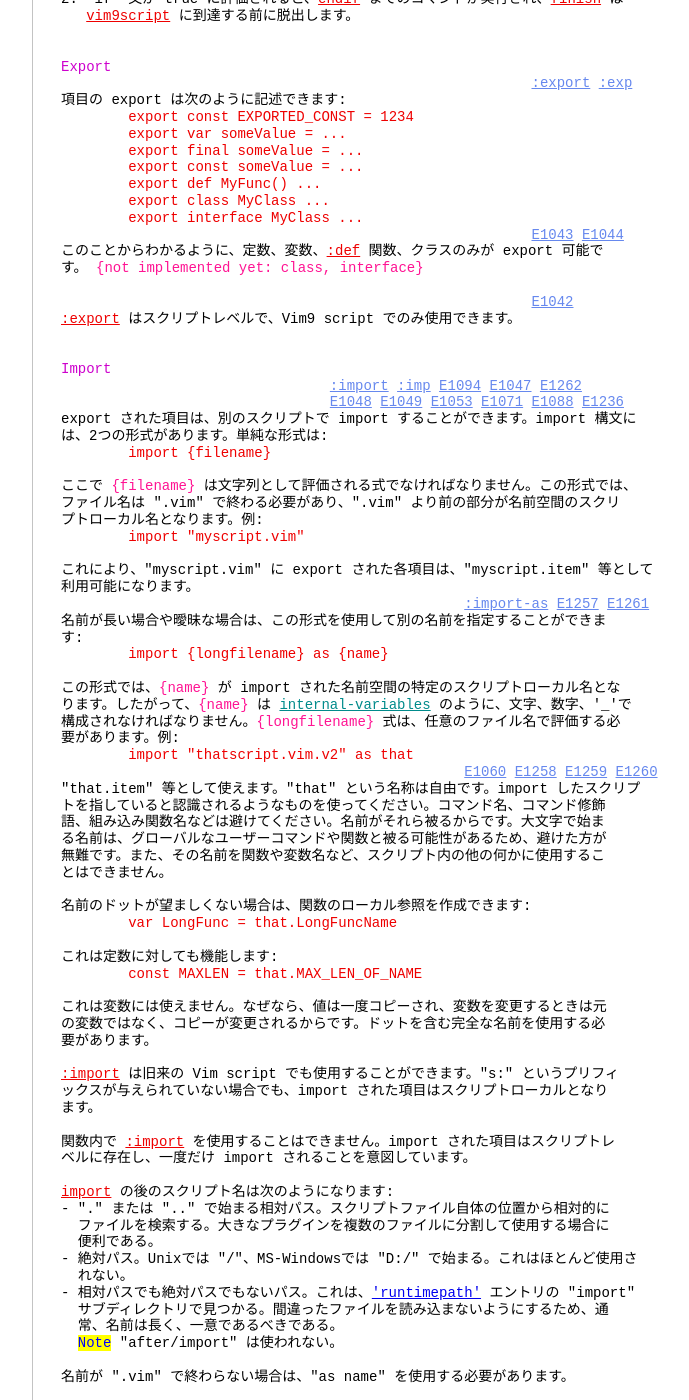
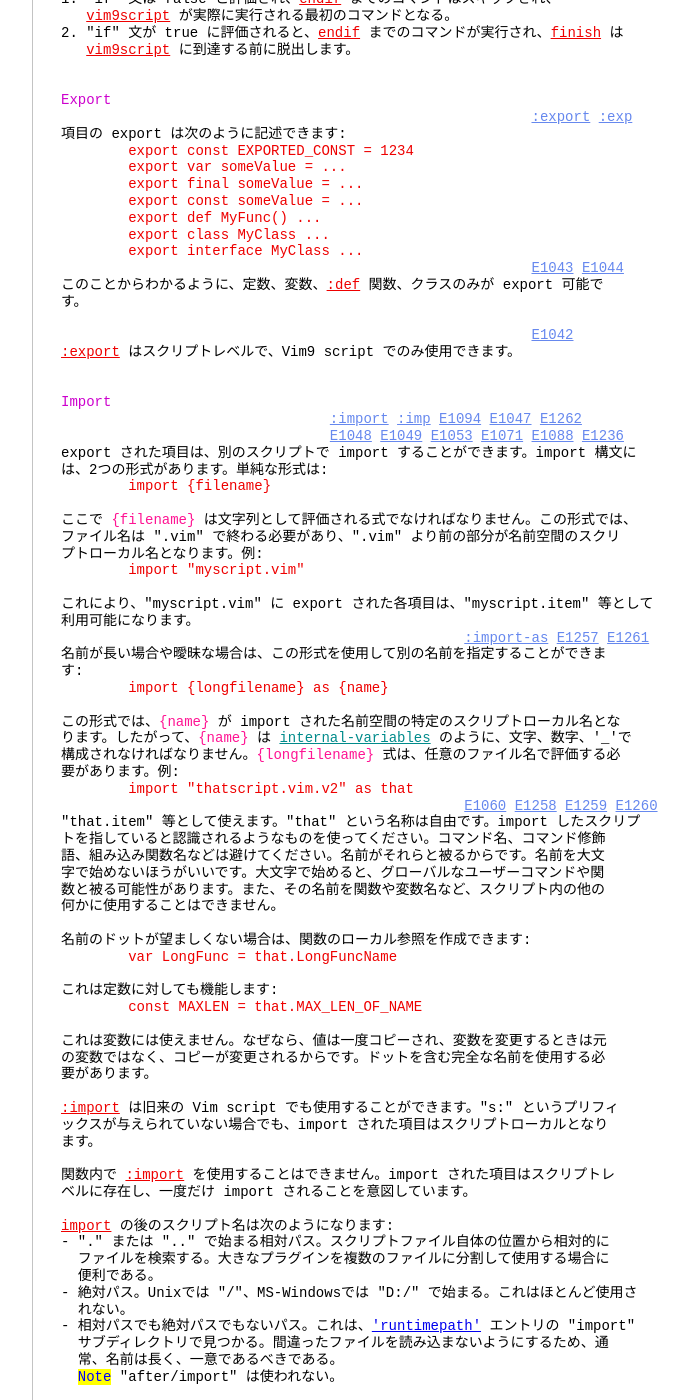
Before and after one commit to vim-jp/vimdoc-ja, a Jekyll site: the page built from vim9.html, in a window 1280 px wide and 1400 px high, scrolled down 29468 px. Shown: the whole window, without its empty margins (340-1029 px from the left). Built offline with Jekyll 4.4.1, drawn with Linux system fonts in a browser that asks for light colours; nearby versions of some CDN libraries; comment, search, counter and statistics services are not loaded; some of the changed text lies outside the part shown.

Commit message:
Generated by GitHub workflow 6754630080
https://github.com/vim-jp/vimdoc-ja-working/actions/runs/6754630080

```diff
--- a/vim9.html
+++ b/vim9.html
@@ -1760,7 +1762,7 @@ Vim9 script では、グローバルな &quot;g:&quot; 名前空間は従来通
 &nbsp;&nbsp;&nbsp;&nbsp;&nbsp;&nbsp;&nbsp;&nbsp;export interface MyClass ...</div>
 &nbsp;&nbsp;&nbsp;&nbsp;&nbsp;&nbsp;&nbsp;&nbsp;&nbsp;&nbsp;&nbsp;&nbsp;&nbsp;&nbsp;&nbsp;&nbsp;&nbsp;&nbsp;&nbsp;&nbsp;&nbsp;&nbsp;&nbsp;&nbsp;&nbsp;&nbsp;&nbsp;&nbsp;&nbsp;&nbsp;&nbsp;&nbsp;&nbsp;&nbsp;&nbsp;&nbsp;&nbsp;&nbsp;&nbsp;&nbsp;&nbsp;&nbsp;&nbsp;&nbsp;&nbsp;&nbsp;&nbsp;&nbsp;&nbsp;&nbsp;&nbsp;&nbsp;&nbsp;&nbsp;&nbsp;&nbsp;<a class="Constant" href="vim9.html#E1043" name="E1043">E1043</a>&nbsp;<a class="Constant" href="vim9.html#E1044" name="E1044">E1044</a><br>
 このことからわかるように、定数、変数、<a class="Comment" href="vim9.html#:def">:def</a>&nbsp;関数、クラスのみが export 可能で<br>
-す。&nbsp;<span class="Special">{not implemented yet: class, interface}</span><br>
+す。<br>
 <br>
 &nbsp;&nbsp;&nbsp;&nbsp;&nbsp;&nbsp;&nbsp;&nbsp;&nbsp;&nbsp;&nbsp;&nbsp;&nbsp;&nbsp;&nbsp;&nbsp;&nbsp;&nbsp;&nbsp;&nbsp;&nbsp;&nbsp;&nbsp;&nbsp;&nbsp;&nbsp;&nbsp;&nbsp;&nbsp;&nbsp;&nbsp;&nbsp;&nbsp;&nbsp;&nbsp;&nbsp;&nbsp;&nbsp;&nbsp;&nbsp;&nbsp;&nbsp;&nbsp;&nbsp;&nbsp;&nbsp;&nbsp;&nbsp;&nbsp;&nbsp;&nbsp;&nbsp;&nbsp;&nbsp;&nbsp;&nbsp;<a class="Constant" href="vim9.html#E1042" name="E1042">E1042</a><br>
 <a class="Comment" href="vim9.html#:export">:export</a>&nbsp;はスクリプトレベルで、Vim9 script でのみ使用できます。<br>
@@ -1793,10 +1795,10 @@ export された項目は、別のスクリプトで import することがで
 &nbsp;&nbsp;&nbsp;&nbsp;&nbsp;&nbsp;&nbsp;&nbsp;&nbsp;&nbsp;&nbsp;&nbsp;&nbsp;&nbsp;&nbsp;&nbsp;&nbsp;&nbsp;&nbsp;&nbsp;&nbsp;&nbsp;&nbsp;&nbsp;&nbsp;&nbsp;&nbsp;&nbsp;&nbsp;&nbsp;&nbsp;&nbsp;&nbsp;&nbsp;&nbsp;&nbsp;&nbsp;&nbsp;&nbsp;&nbsp;&nbsp;&nbsp;&nbsp;&nbsp;&nbsp;&nbsp;&nbsp;&nbsp;<a class="Constant" href="vim9.html#E1060" name="E1060">E1060</a>&nbsp;<a class="Constant" href="vim9.html#E1258" name="E1258">E1258</a>&nbsp;<a class="Constant" href="vim9.html#E1259" name="E1259">E1259</a>&nbsp;<a class="Constant" href="vim9.html#E1260" name="E1260">E1260</a><br>
 &quot;that.item&quot; 等として使えます。&quot;that&quot; という名称は自由です。import したスクリプ<br>
 トを指していると認識されるようなものを使ってください。コマンド名、コマンド修飾<br>
-語、組み込み関数名などは避けてください。名前がそれら被るからです。大文字で始ま<br>
-る名前は、グローバルなユーザーコマンドや関数と被る可能性があるため、避けた方が<br>
-無難です。また、その名前を関数や変数名など、スクリプト内の他の何かに使用するこ<br>
-とはできません。<br>
+語、組み込み関数名などは避けてください。名前がそれらと被るからです。名前を大文<br>
+字で始めないほうがいいです。大文字で始めると、グローバルなユーザーコマンドや関<br>
+数と被る可能性があります。また、その名前を関数や変数名など、スクリプト内の他の<br>
+何かに使用することはできません。<br>
 <br>
 名前のドットが望ましくない場合は、関数のローカル参照を作成できます:<br>
 <div class="helpExample">&nbsp;&nbsp;&nbsp;&nbsp;&nbsp;&nbsp;&nbsp;&nbsp;var LongFunc = that.LongFuncName</div>
```
Also changed, not shown: other parts of vim9.html (+2 -0 lines).
